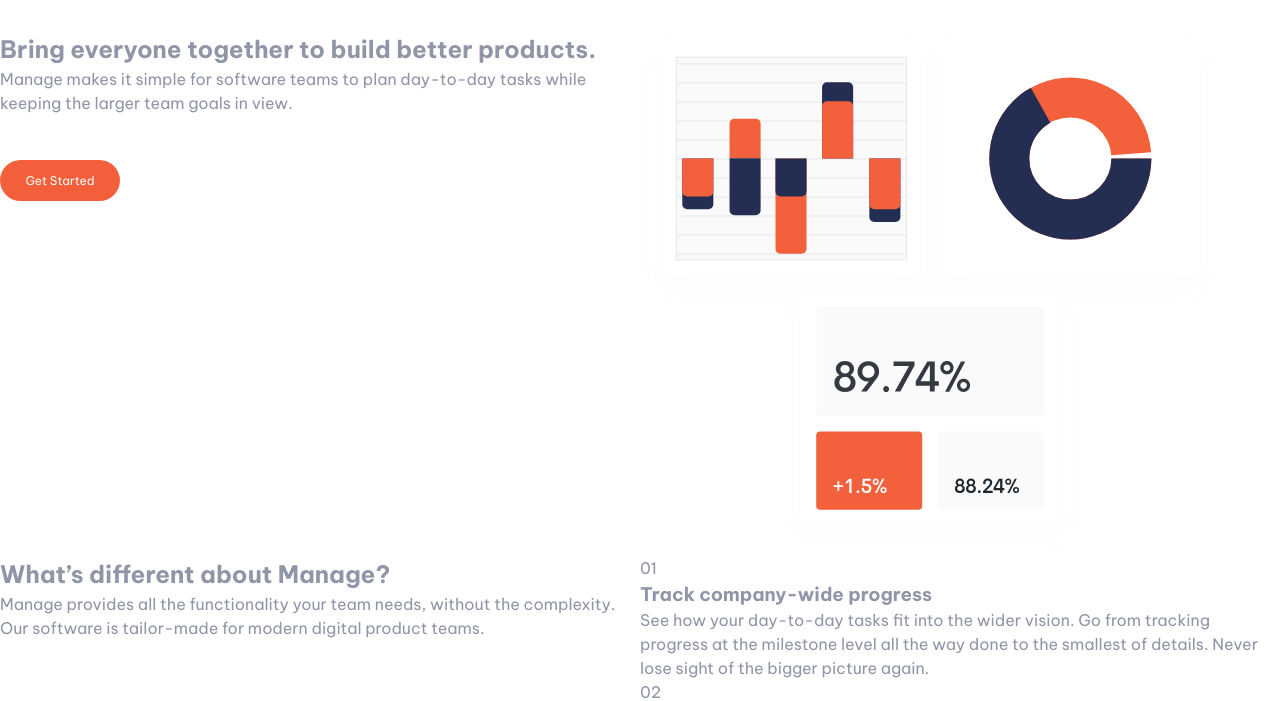
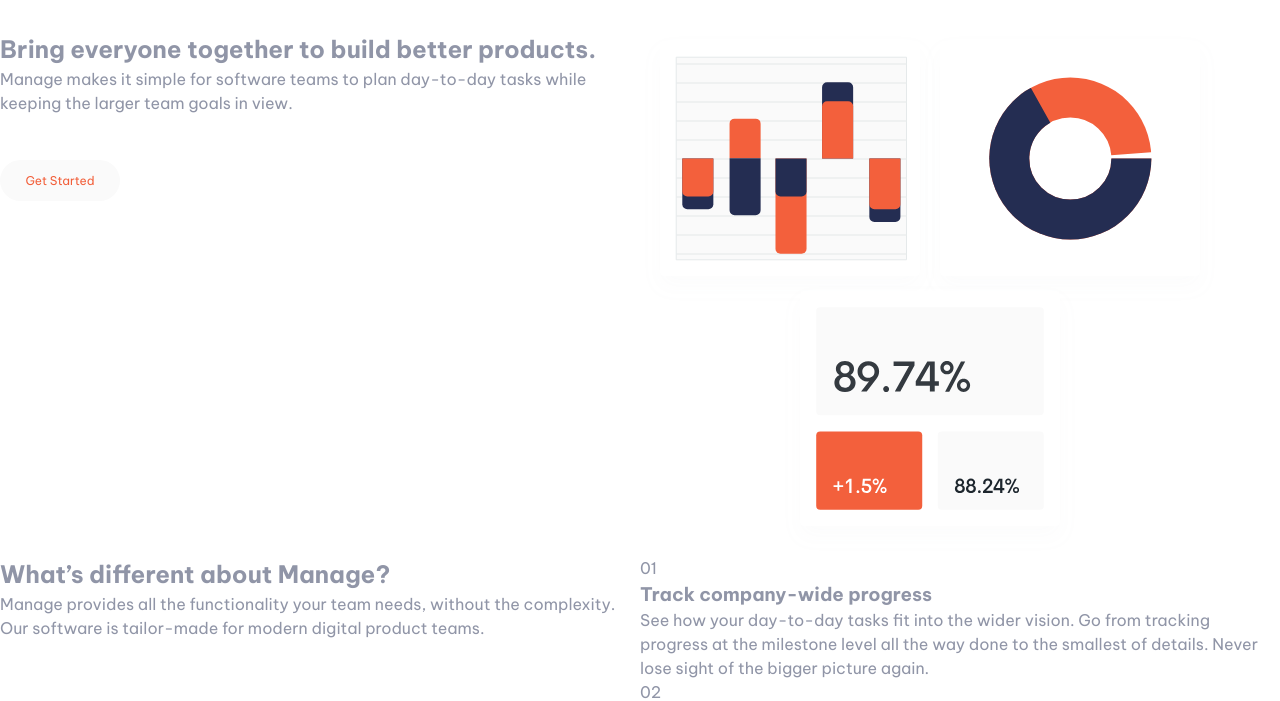
Before and after one commit to alberthgrande/manage-landing-page, a plain HTML site: page index.html in a window 1280 px wide. Shown: the part 99-800 px from the top of the page. Drawn offline with Linux system fonts and the light colour scheme.

Commit message:
update get-started link

```diff
--- a/scss/globals/_main.scss
+++ b/scss/globals/_main.scss
@@ -19,3 +19,16 @@ body {
   text-align: center;
   width: 120px;
 }
+
+.get-started:last-child {
+  background: color.$vary-light-gray;
+  border-radius: 50px;
+  color: color.$bright-red;
+  display: block;
+  font-size: 12px;
+  margin: 2.813rem 0;
+  padding: 0.7rem;
+  text-decoration: none;
+  text-align: center;
+  width: 120px;
+}
```
Also changed, not shown: dist/style.css, 1 other file.
